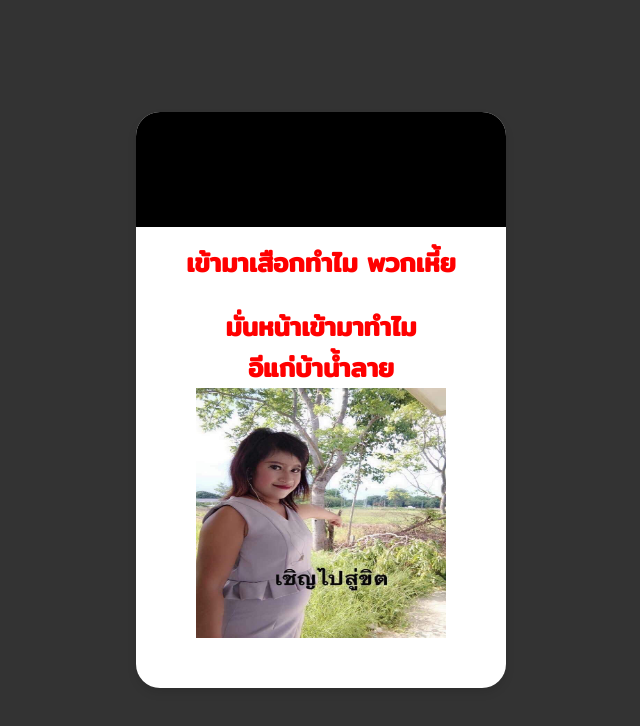
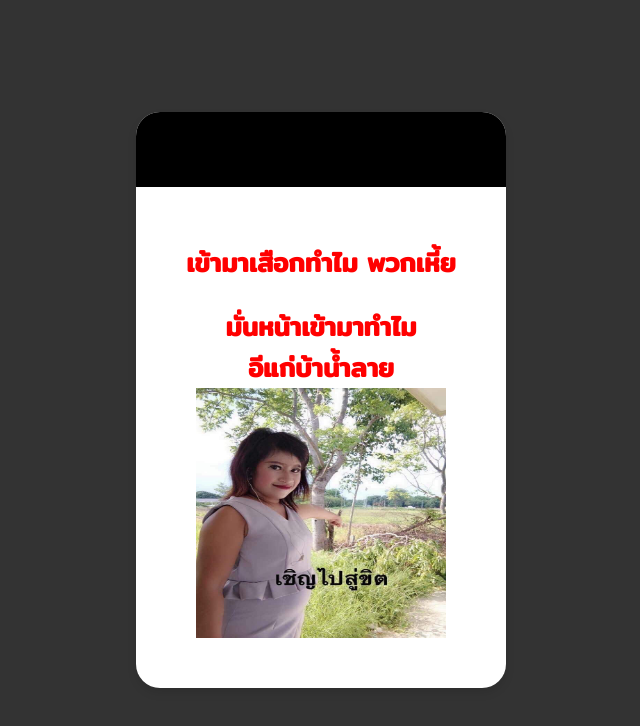
Before and after one commit to toey2002/t, a plain HTML site: page index.html in a window 1280 px wide. Shown: the whole page, without its empty margins (319-959 px from the left). Drawn offline with nearby package versions, Linux system fonts and the light colour scheme.

Commit message:
Update style.css

```diff
--- a/style.css
+++ b/style.css
@@ -36,7 +36,7 @@ body {
   position: absolute;
   top: 0;
   left: 0;
-  height: 20%;
+  height: 13%;
   width: 100%;
   border-radius: 24px 24px 0 0;
   background-color: #000000;
```
